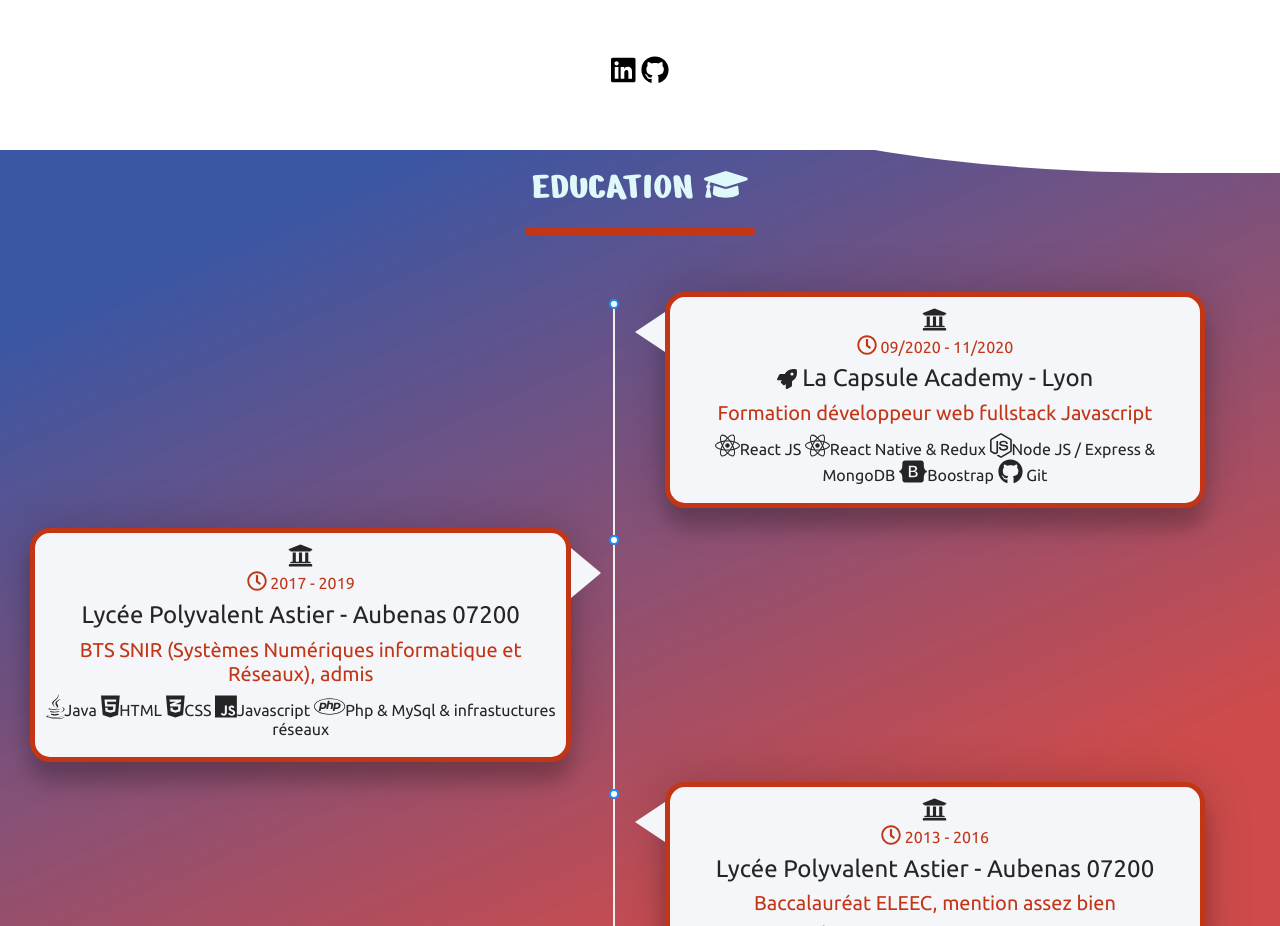
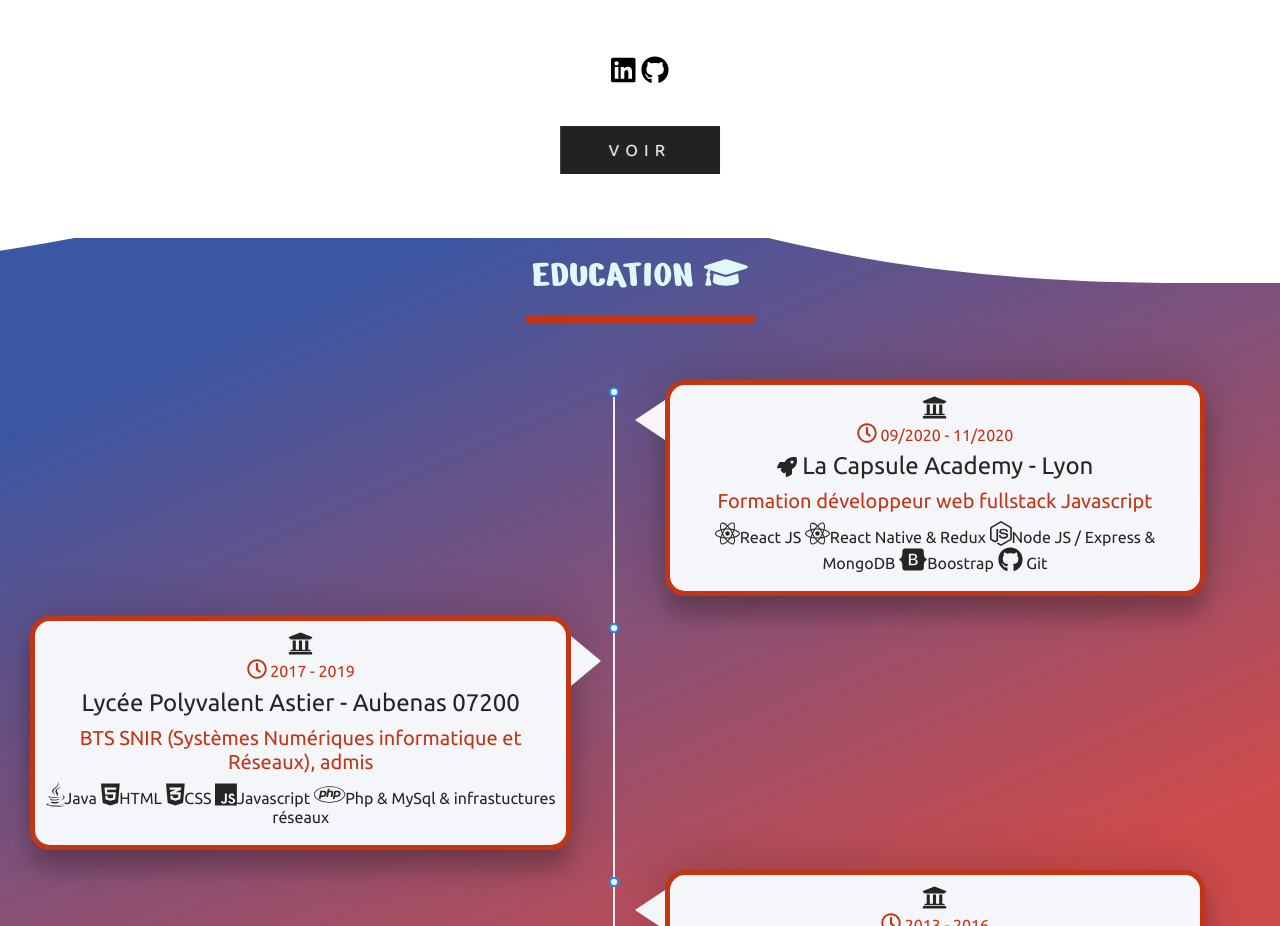
Before and after one commit to ValentinDft/valentinduffet.fr, a React (Create React App) app in the folder reactapp/: page / in a window 1280 px wide. Shown: the part 1193-2119 px from the top of the page. Built offline with nearby package versions, Linux system fonts and the light colour scheme.

Commit message:
Ajout du btn voir cv

```diff
--- a/reactapp/src/App.css
+++ b/reactapp/src/App.css
@@ -27,6 +27,75 @@ h1{
     background-position: center;
     background-attachment: fixed
 }
+
+.flip {
+
+    width: 160px;
+    height: 48px;
+    perspective: 500px;
+  }
+  .flip a {
+    font-weight: 400;
+    text-transform: uppercase;
+    margin: 0;
+    padding: 0;
+    width: 100%;
+    height: 100%;
+    position: absolute;
+    transform-style: preserve-3d;
+    transform: translateZ(-25px);
+    transition: transform 0.3s;
+    cursor: pointer;
+  }
+  .flip a .front,
+  .flip a .back {
+    margin: 0;
+    width: 160px;
+    height: 48px;
+    line-height: 48px;
+    position: absolute;
+    text-align: center;
+    letter-spacing: 0.4em;
+  }
+  .flip a .front {
+    background-color: #222;
+    color: #fff;
+    transform: rotateY(0) translateZ(24px);
+  }
+  .flip a .back {
+    background-color: rgba(255,255,255,0);
+    color: rgba(34,34,34,0);
+    transform: rotateX(90deg) translateZ(24px);
+    overflow: hidden;
+  }
+  .flip a .back:after {
+    content: '';
+    position: absolute;
+    top: -32%;
+    left: -10%;
+    width: 120%;
+    height: 50%;
+    background: #222;
+    transform: rotate(8deg);
+    transition: all 0.5s ease;
+    transition-delay: 0.15s;
+  }
+  .flip a:hover {
+    transform: translateZ(-24px) rotateX(-90deg);
+  }
+  .flip a:hover .front {
+    background: #000;
+    transition: all 0.8s ease;
+  }
+  .flip a:hover .back {
+    color: #222;
+    transition: color 0.4s linear;
+    background: white;
+    border: 1px solid black;
+  }
+  .flip a:hover .back:after {
+    transform: rotate(6deg) translate(100px, -18px);
+  }
 
 .block-education-right{
     width: auto;
@@ -168,7 +237,7 @@ h1{
 
 @media screen and (max-width:1470px){
 	.waves-bottom-presentation{
-        bottom: -590px !important;
+        bottom: -700px !important;
     }
 }
 
@@ -183,7 +252,7 @@ h1{
         margin-top: 5% !important;
     }
     .waves-bottom-presentation{
-        bottom: -575px !important;
+        bottom: -700px !important;
     }
 }
 
@@ -199,7 +268,7 @@ h1{
 
 @media screen and (max-width:916px){
     .waves-bottom-presentation{
-        bottom: -565px !important;
+        bottom: -680px !important;
     }
 
 }
@@ -306,7 +375,7 @@ h1{
 
 .waves-bottom-presentation {
     position: absolute;
-    bottom: -620px;
+    bottom: -730px;
     left: 0;
     width: 100%;
     overflow: hidden;
--- a/reactapp/src/components/Presentation.js
+++ b/reactapp/src/components/Presentation.js
@@ -35,6 +35,15 @@ function Presentation() {
                             <a href="https://github.com/ValentinDft" target="_blank"><FontAwesomeIcon icon={faGithub} style={{fontSize: "28px", color: "black"}}></FontAwesomeIcon></a>
                         </div>
                     </div>
+                    <div style={{display: "flex", justifyContent: "center", marginTop:"40px"}} data-aos="fade-up" data-aos-delay="1800" data-aos-delay="500">
+                        <div className="flip">
+                            <a href="https://res.cloudinary.com/valent-cloud/image/upload/v1612978324/CV_D%C3%A9veloppeur_Web_JS_Junior_DUFFET_Valentin_kvtix2.pdf" target="_blank">
+                                <div class="front">VOIR</div>
+                                <div class="back">MON CV</div>
+                            </a>
+                        </div>
+                    </div>
+
 
                 </Col>
             </Row>
```
